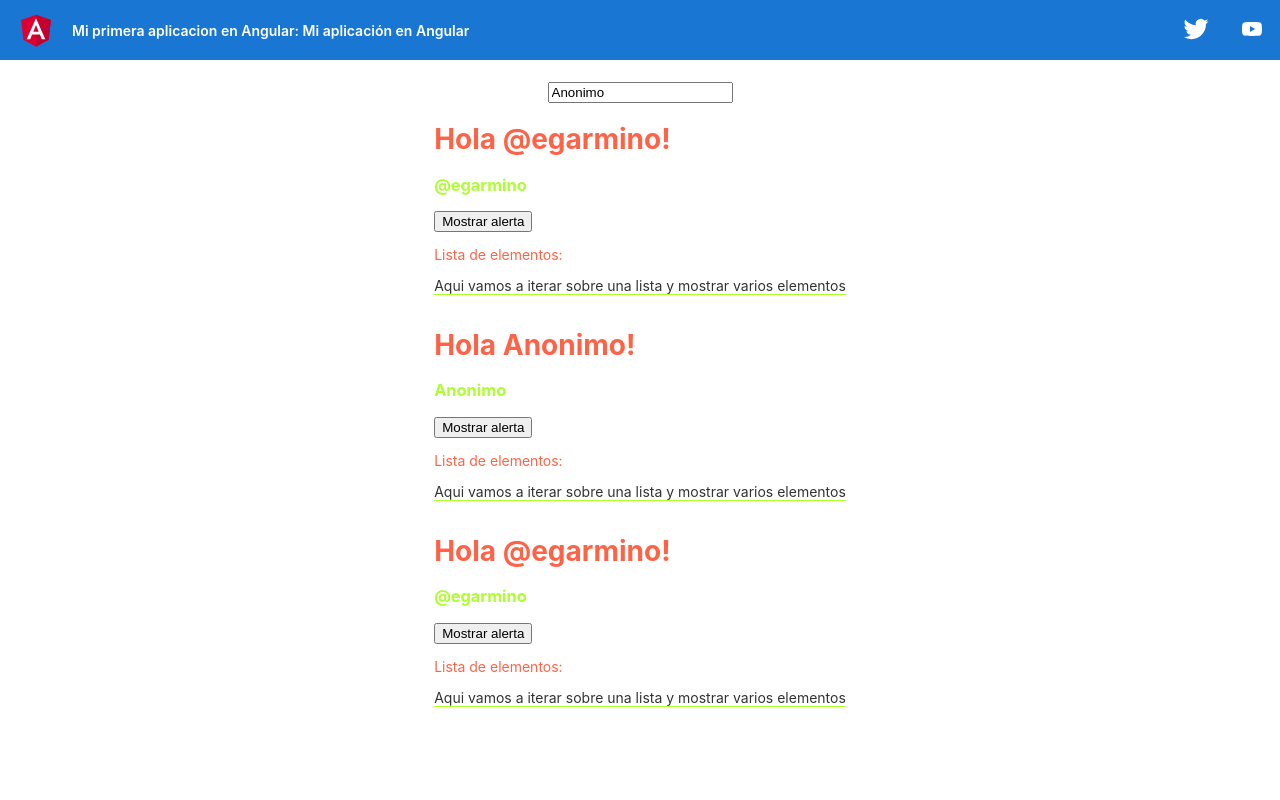
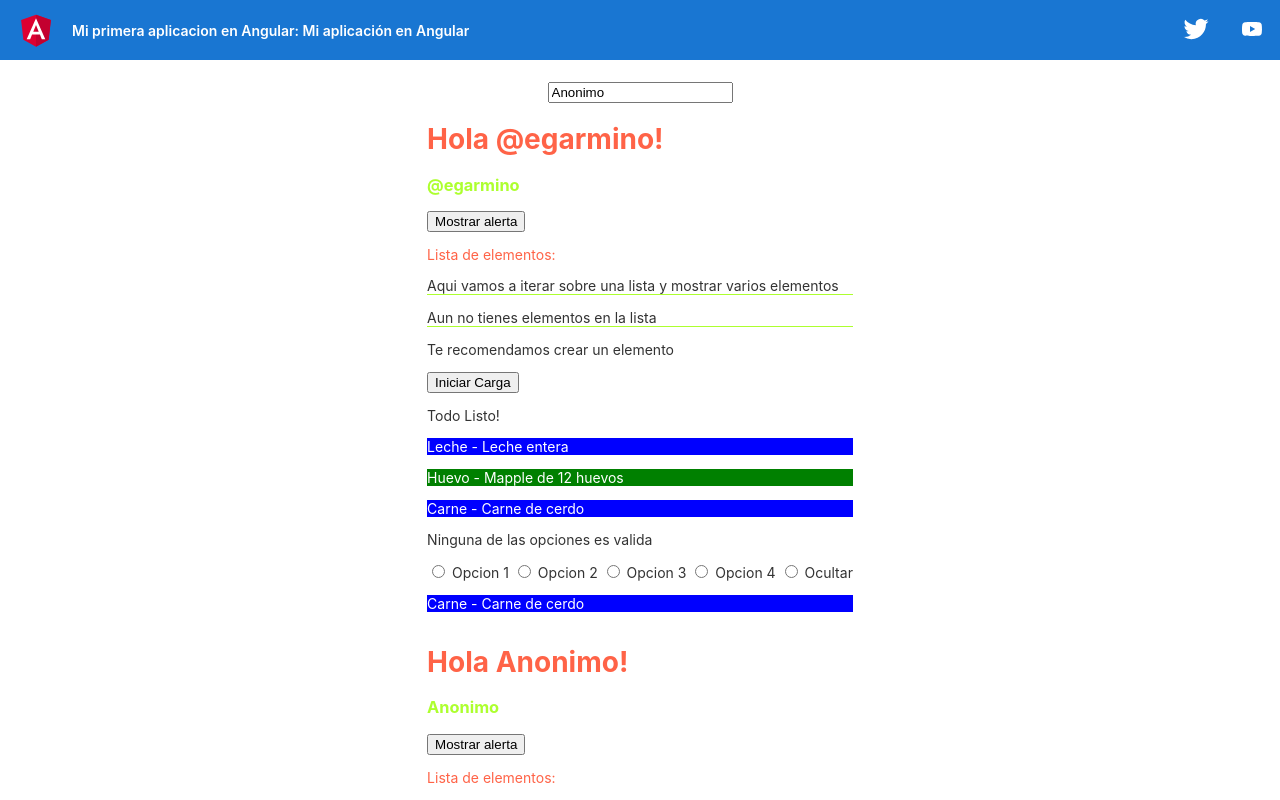
Before and after one commit to emagarc/angular-course, an Angular app: page / in a window 1280 px wide. Shown: the top 800 px of the page. Built offline with nearby package versions, Linux system fonts and the light colour scheme.

Commit message:
directivas

```diff
--- a/src/app/modules/lists/lista-basica/lista-basica.component.html
+++ b/src/app/modules/lists/lista-basica/lista-basica.component.html
@@ -1,3 +1,66 @@
+<!-- Bloque de directivas de atributo -->
+
 <p [ngStyle]="{color: 'tomato' }">Lista de elementos: </p>
 
 <p ngClass="underlined">Aqui vamos a iterar sobre una lista y mostrar varios elementos </p>
+
+<p [ngClass]="['underlined','small']">Aun no tienes elementos en la lista</p>
+
+<p [ngClass]="{underlined: false, small: true}">Te recomendamos crear un elemento</p>
+
+<!-- Bloque de directivas estructurales -->
+
+<p *ngIf="cargando">
+    Cargando...
+</p>
+
+<button (click)="cambiarCargando()">
+    {{ cargando ? 'Terminar Carga' : 'Iniciar Carga'}}
+</button>
+
+<ng-container *ngIf="!cargando; else elsetemplate">
+    <p>Todo Listo!</p>
+</ng-container>
+
+<ng-template #elseTemplate>
+    <p>Cargando...</p>
+    <p>Espere a que termine el proceso</p>
+</ng-template>
+
+<!-- Bloque para explicaar el uso de NGFOR -->
+<!-- Iteramos la lista de productos -->
+<div *ngFor="let producto of listaElementos; let i = index">
+    <!-- Ambito de for donde tenemos acceso a "producto" -->
+    <div [ngStyle]="i % 2 === 0 ?{backgroundColor: 'blue', color: 'white'}:{backgroundColor: 'green', color: 'white'}" class="producto">
+        <p>{{producto.nombre}} - {{producto.descripcion}}</p>
+    </div>
+</div>
+
+<!-- Bloque para explicaar el ngSwitch -->
+
+<div [ngSwitch]="opcion">
+    <p [id]="1" *ngSwitchCase="1">Haz escogido la Opcion 1</p>
+    <p [id]="2" *ngSwitchCase="1">Haz escogido la Opcion 2</p>
+    <p [id]="3" *ngSwitchCase="1">Haz escogido la Opcion 3</p>
+    <p [id]="4" *ngSwitchCase="1">Haz escogido la Opcion 4</p>
+    <p *ngSwitchDefault class="cerrar">Ninguna de las opciones es valida</p>
+</div>
+
+<!-- Seleccion de opcion para el usuario -->
+
+<div>
+    <input type="radio" name="opcion" (click)="escogerOpcion(1)"/> Opcion 1
+    <input type="radio" name="opcion" (click)="escogerOpcion(2)"/> Opcion 2
+    <input type="radio" name="opcion" (click)="escogerOpcion(3)"/> Opcion 3
+    <input type="radio" name="opcion" (click)="escogerOpcion(4)"/> Opcion 4
+    <input type="radio" selected="selected" name="opcion" (click)="escogerOpcion(0)"/> Ocultar
+</div>
+
+<!-- Tambien podemos concatenar directivas  -->
+
+<div *ngFor="let producto of listaElementos; let i = index">
+    <!-- Ambito de for donde tenemos acceso a "producto" -->
+    <div *ngIf="producto.precio>10" [ngStyle]="i % 2 === 0 ?{backgroundColor: 'blue', color: 'white'}:{backgroundColor: 'green', color: 'white'}" class="producto">
+        <p>{{producto.nombre}} - {{producto.descripcion}}</p>
+    </div>
+</div>
--- a/src/app/modules/lists/lista-basica/lista-basica.component.ts
+++ b/src/app/modules/lists/lista-basica/lista-basica.component.ts
@@ -1,11 +1,58 @@
-import { Component } from '@angular/core';
+import { Component, OnInit } from '@angular/core';
 import { CommonModule } from '@angular/common';
+
+// Creamos un tipo base para el ejemplo
+
+export type Producto = {
+  nombre: string;
+  precio: number;
+  descripcion: string;
+}
 
 @Component({
   selector: 'app-lista-basica',
   templateUrl: './lista-basica.component.html',
   styleUrls: ['./lista-basica.component.scss']
 })
-export class ListaBasicaComponent {
+export class ListaBasicaComponent implements OnInit {
+
+  listaElementos: Producto[] = [
+    {
+      nombre: "Leche",
+      precio: 10,
+      descripcion: "Leche entera"
+    },
+    {
+      nombre: "Huevo",
+      precio: 2,
+      descripcion: "Mapple de 12 huevos"
+    },
+    {
+      nombre: "Carne",
+      precio: 25,
+      descripcion: "Carne de cerdo"
+    }
+  ];
+
+  cargando: boolean = false;
+
+  opcion: number = 0;
+
+  // Define 'elsetemplate' como una propiedad de clase
+  elsetemplate: any; // Puedes ajustar el tipo según tus necesidades
+
+  constructor () {}
+
+  ngOnInit(): void {
+
+  }
+
+  cambiarCargando() {
+    this.cargando = !this.cargando;
+  }
+
+  escogerOpcion(opcionEscogida: number) {
+    this.opcion = opcionEscogida; // el valor cambia, implica un cambio en los elementos renderizados
+  }
 
 }
```
